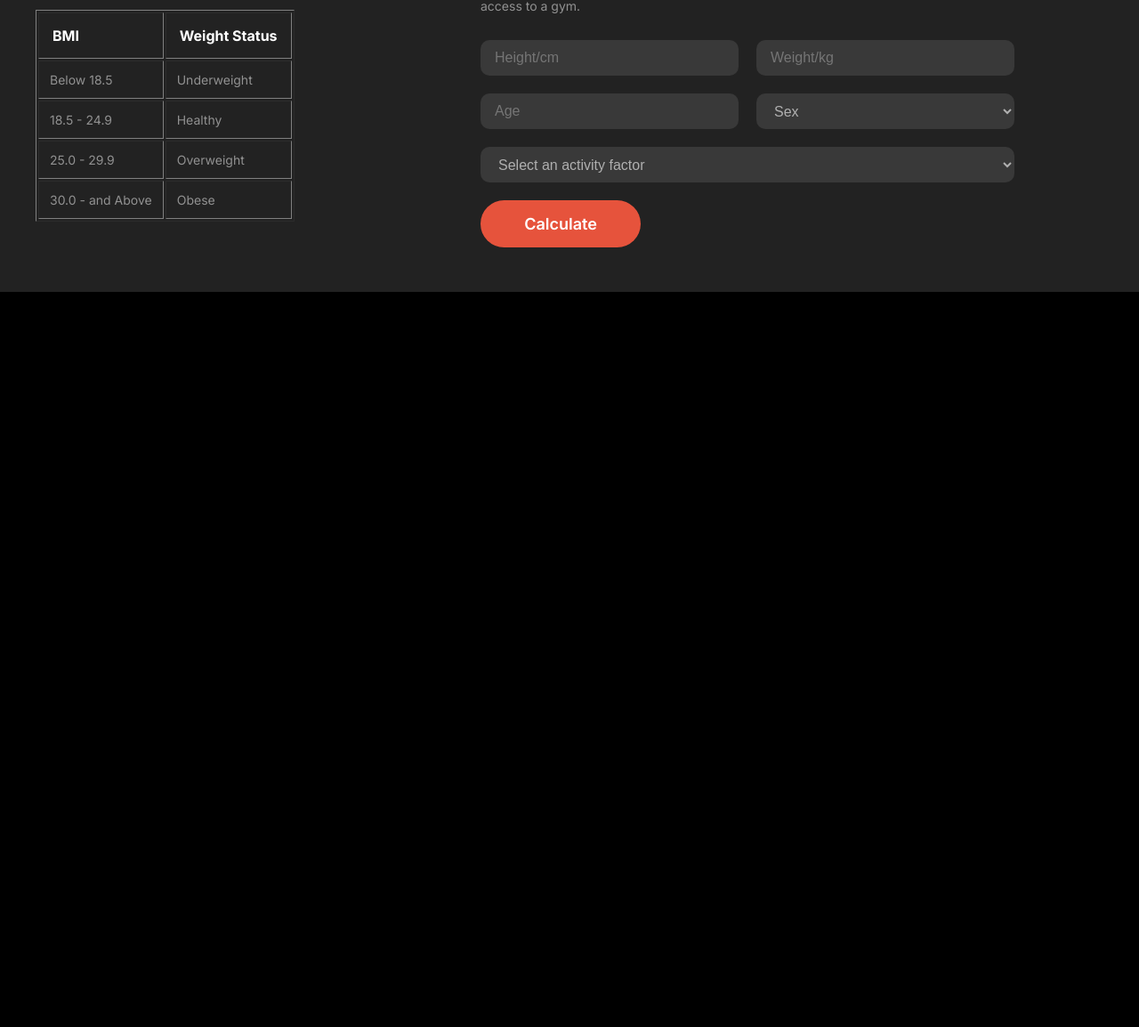
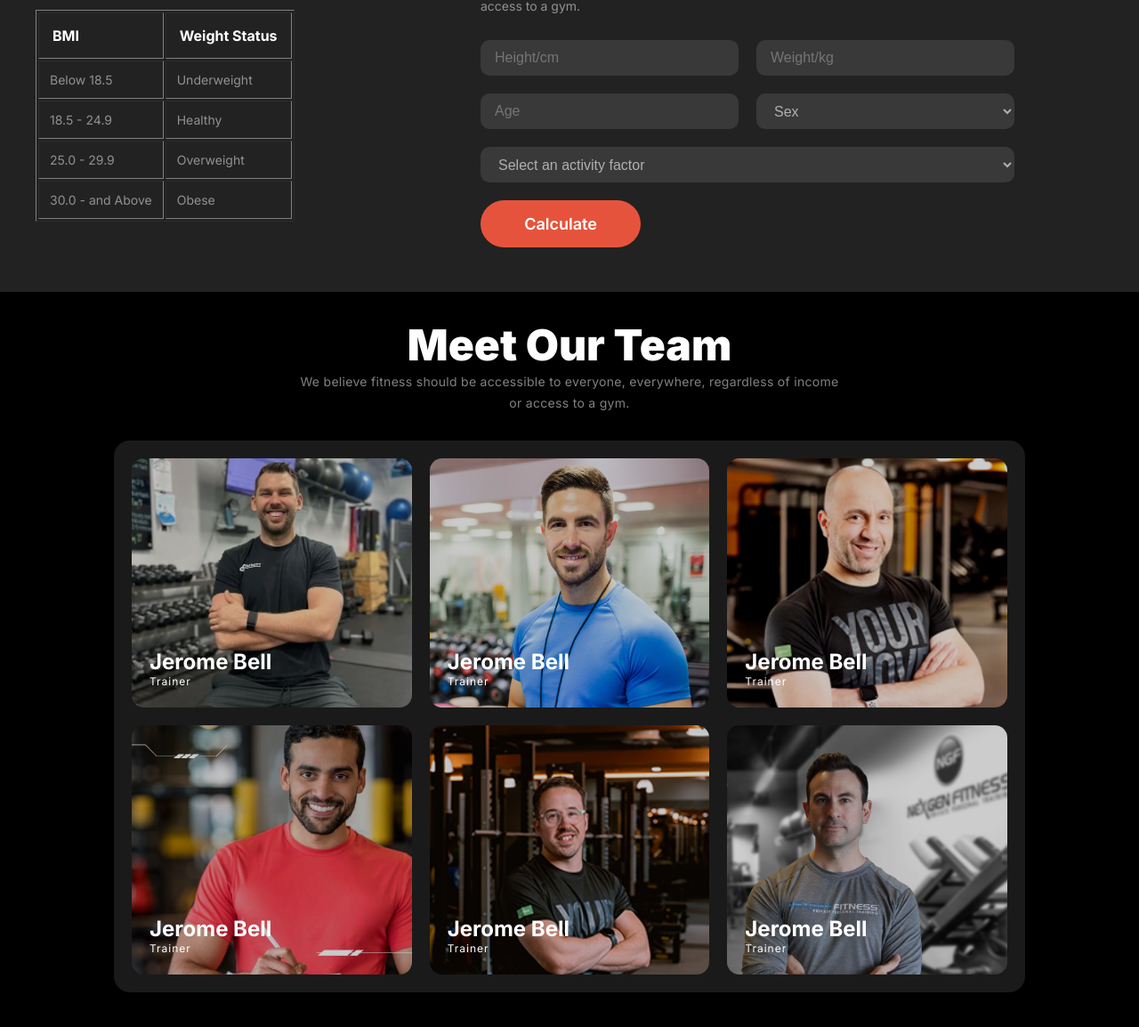
Before and after one commit to eftakhar-491/B-10_Assignment-2, a plain HTML site: page index.html in a window 1280 px wide. Shown: the part 3455-4609 px from the top of the page at 89% size. Before the commit the page ends 3813 px from the top, so only its background shows below. Drawn offline with Linux system fonts and the light colour scheme.

Commit message:
meet our team section done

```diff
--- a/index.html
+++ b/index.html
@@ -276,6 +276,33 @@
           </div>
         </div>
       </section>
+      <section class="our-team">
+        <h1>Meet Our Team</h1>
+        <p>
+          We believe fitness should be accessible to everyone, everywhere,
+          regardless of income or access to a gym.
+        </p>
+        <div class="team-img">
+          <div class="team team1">
+            <h1>Jerome Bell <br /><span>Trainer</span></h1>
+          </div>
+          <div class="team team2">
+            <h1>Jerome Bell <br /><span>Trainer</span></h1>
+          </div>
+          <div class="team team3">
+            <h1>Jerome Bell <br /><span>Trainer</span></h1>
+          </div>
+          <div class="team team4">
+            <h1>Jerome Bell <br /><span>Trainer</span></h1>
+          </div>
+          <div class="team team5">
+            <h1>Jerome Bell <br /><span>Trainer</span></h1>
+          </div>
+          <div class="team team6">
+            <h1>Jerome Bell <br /><span>Trainer</span></h1>
+          </div>
+        </div>
+      </section>
     </main>
   </body>
 </html>
--- a/style.css
+++ b/style.css
@@ -639,6 +639,148 @@ select {
   max-width: 180px;
   margin-bottom: 10px;
 }
+/* meet our team section */
+.our-team {
+  width: 100%;
+  margin: 0 auto 90px auto;
+}
+.our-team > h1 {
+  font-size: 48px;
+  font-weight: 900;
+  text-align: center;
+}
+.our-team > p {
+  color: rgba(255, 255, 255, 0.5);
+  max-width: 620px;
+  font-size: 14px;
+  font-weight: 400;
+  line-height: 24px;
+  letter-spacing: 0.3px;
+  text-align: center;
+  margin: 0 auto 30px auto;
+}
+.team-img {
+  width: 80%;
+  margin: 0 auto;
+  display: grid;
+  grid-template-columns: repeat(3, minmax(30%, calc(100% - 40px)));
+  gap: 20px;
+  background-color: rgba(255, 255, 255, 0.1);
+  padding: 20px;
+  border-radius: 18px;
+}
+
+.team {
+  display: flex;
+  align-items: end;
+  padding: 20px;
+}
+.team > h1 {
+  margin-bottom: 0;
+  line-height: 18px;
+}
+.team > h1 > span {
+  font-size: 12px;
+  letter-spacing: 1px;
+  font-weight: 400;
+}
+.team1 {
+  height: 280px;
+  border-radius: 14px;
+
+  background-image: linear-gradient(
+      0deg,
+      rgba(0, 0, 0, 0.2),
+      rgba(0, 0, 0, 0.2)
+    ),
+    url(./images/trainer1.png);
+
+  background-position: center;
+  background-size: cover;
+  background-position-y: 0px;
+  background-repeat: no-repeat;
+}
+.team2 {
+  height: 280px;
+  border-radius: 14px;
+
+  background-image: linear-gradient(
+      0deg,
+      rgba(0, 0, 0, 0.2),
+      rgba(0, 0, 0, 0.2)
+    ),
+    url(./images/trainer2.png);
+
+  background-position: center;
+  background-size: cover;
+  background-position-y: 0px;
+  background-repeat: no-repeat;
+}
+.team3 {
+  height: 280px;
+  border-radius: 14px;
+
+  background-image: linear-gradient(
+      0deg,
+      rgba(0, 0, 0, 0.2),
+      rgba(0, 0, 0, 0.2)
+    ),
+    url(./images/trainer3.png);
+
+  background-position: center;
+  background-size: cover;
+  background-position-y: 0px;
+  background-repeat: no-repeat;
+}
+.team4 {
+  height: 280px;
+  border-radius: 14px;
+
+  background-image: linear-gradient(
+      0deg,
+      rgba(0, 0, 0, 0.2),
+      rgba(0, 0, 0, 0.2)
+    ),
+    url(./images/trainer4.png);
+
+  background-position: center;
+  background-size: cover;
+  background-position-y: 0px;
+  background-repeat: no-repeat;
+}
+.team5 {
+  height: 280px;
+  border-radius: 14px;
+
+  background-image: linear-gradient(
+      0deg,
+      rgba(0, 0, 0, 0.2),
+      rgba(0, 0, 0, 0.2)
+    ),
+    url(./images/trainer5.png);
+
+  background-position: center;
+  background-size: cover;
+  background-position-y: 0px;
+  background-repeat: no-repeat;
+}
+.team6 {
+  height: 280px;
+  border-radius: 14px;
+
+  background-image: linear-gradient(
+      0deg,
+      rgba(0, 0, 0, 0.2),
+      rgba(0, 0, 0, 0.2)
+    ),
+    url(./images/trainer6.png);
+
+  background-position: center;
+  background-size: cover;
+  background-position-y: 0px;
+  background-repeat: no-repeat;
+}
+
 /* tablet view style */
 @media screen and (min-width: 576px) and (max-width: 992px) {
   /* header section  */
@@ -774,6 +916,24 @@ select {
   }
   .calculator {
     width: 100%;
+  }
+  /* meet our team section */
+
+  .our-team > p {
+    padding: 0 20px;
+  }
+  .team-img {
+    width: 90%;
+    grid-template-columns: repeat(3, minmax(30%, calc(100% - 30px)));
+    gap: 15px;
+    padding: 15px;
+  }
+
+  .team {
+    padding: 10px;
+  }
+  .team > h1 {
+    font-size: 18px;
   }
 }
 /* mobile view style */
@@ -1118,4 +1278,23 @@ select {
     row-gap: 10px;
     column-gap: 2%;
   }
+  /* meet our team section */
+
+  .our-team > h1 {
+    font-size: 30px;
+  }
+  .our-team > p {
+    font-size: 12px;
+    line-height: 20px;
+    padding: 0 10px;
+  }
+  .team-img {
+    width: 90%;
+    grid-template-columns: repeat(1, 100%);
+    padding: 15px;
+  }
+
+  .team {
+    padding: 15px;
+  }
 }
```
